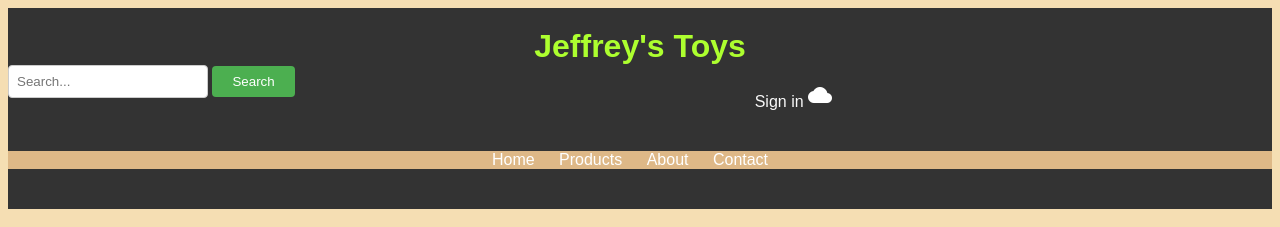
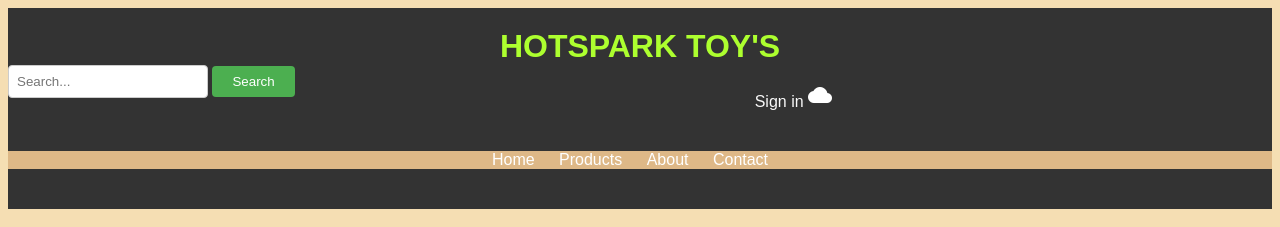
Before and after one commit to Itibi263/Itibi263.github.io, a plain HTML site: page index.html in a window 1280 px wide. Shown: the top 227 px of the page. Drawn offline with Linux system fonts and the light colour scheme; a script that the page names is missing.

Commit message:
Update index.html

```diff
--- a/index.html
+++ b/index.html
@@ -197,7 +197,7 @@
 </head>
 <body>
     <header>
-        <h1>Jeffrey's Toys</h1>
+        <h1>HOTSPARK TOY'S</h1>
         <div class="search-bar">
             <input type="text" id="searchInput" placeholder="Search...">
             <button onclick="search()">Search</button>
```
